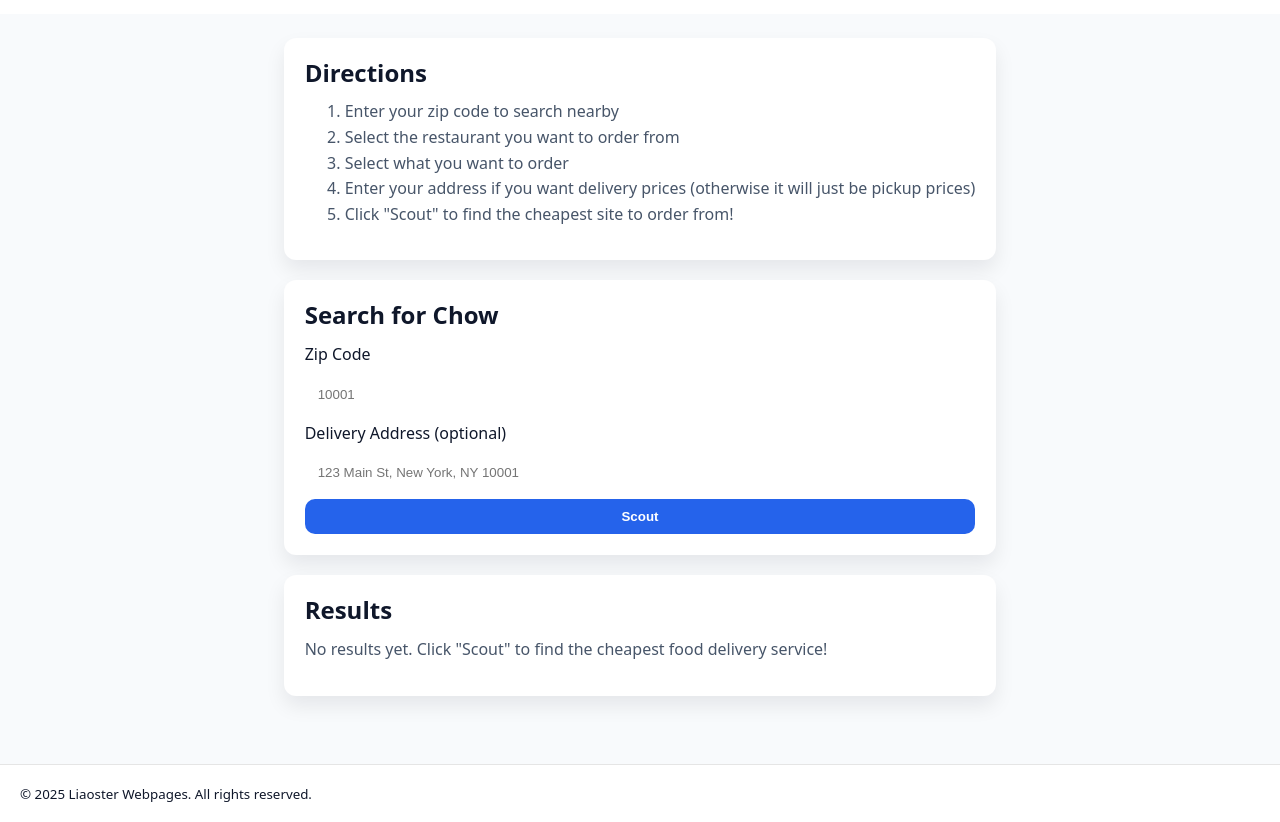
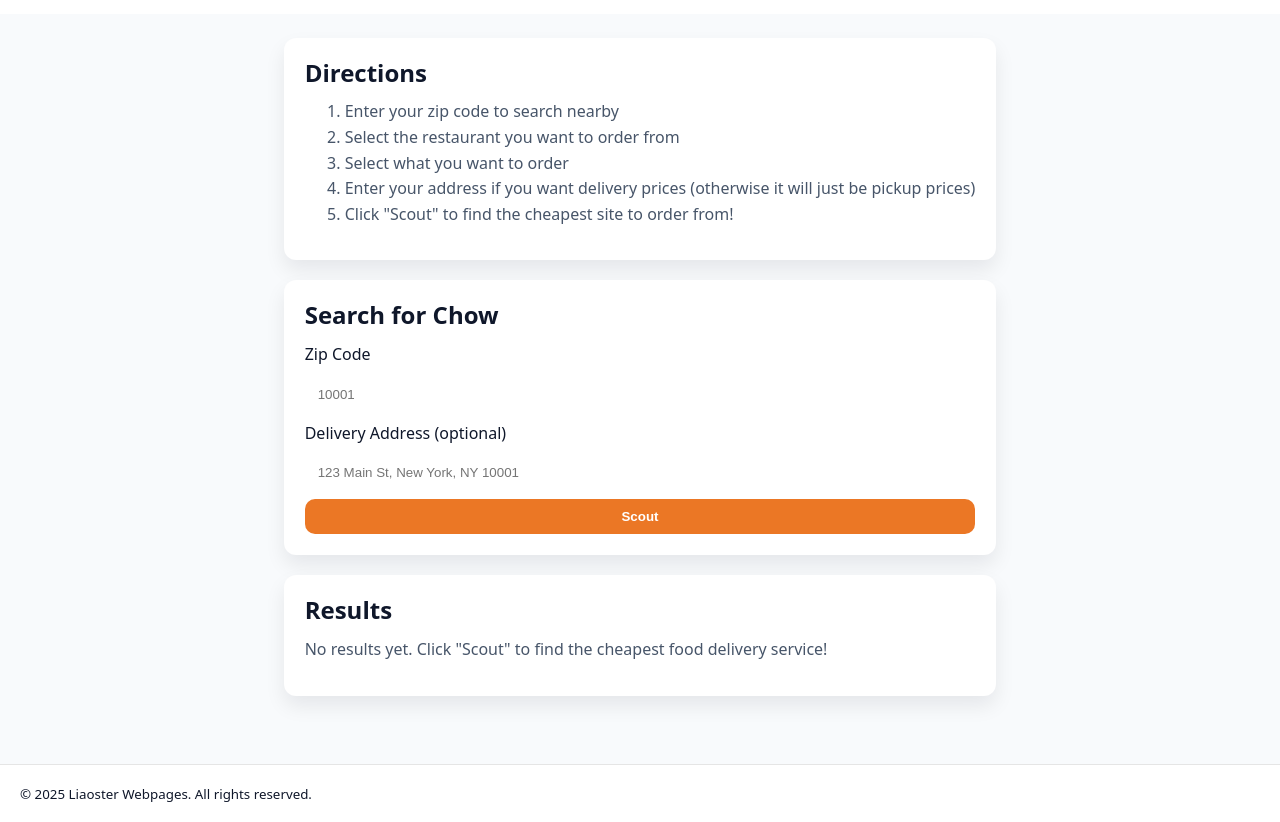
Before and after one commit to liaoster/chowscout, a plain HTML site: page index.html in a window 1280 px wide. Shown: the part 81-903 px from the top of the page. Drawn offline with nearby package versions, Linux system fonts and the light colour scheme.

Commit message:
Updated color

```diff
--- a/styles.css
+++ b/styles.css
@@ -8,6 +8,7 @@ html, body { margin: 0; padding: 0; }
   --text: #e5e7eb;
   --muted: #94a3b8;
   --accent: #4f46e5;
+  /* --accent: #2563eb; */
   --accent-contrast: #ffffff;
   --shadow: 0 10px 20px rgba(0,0,0,0.25);
 }
@@ -17,7 +18,8 @@ html, body { margin: 0; padding: 0; }
   --panel: #ffffff;
   --text: #0f172a;
   --muted: #475569;
-  --accent: #2563eb;
+  --accent: #eb7725;
+  /* --accent: #2563eb; */
   --accent-contrast: #ffffff;
   --shadow: 0 10px 20px rgba(2,6,23,0.08);
 }
```
